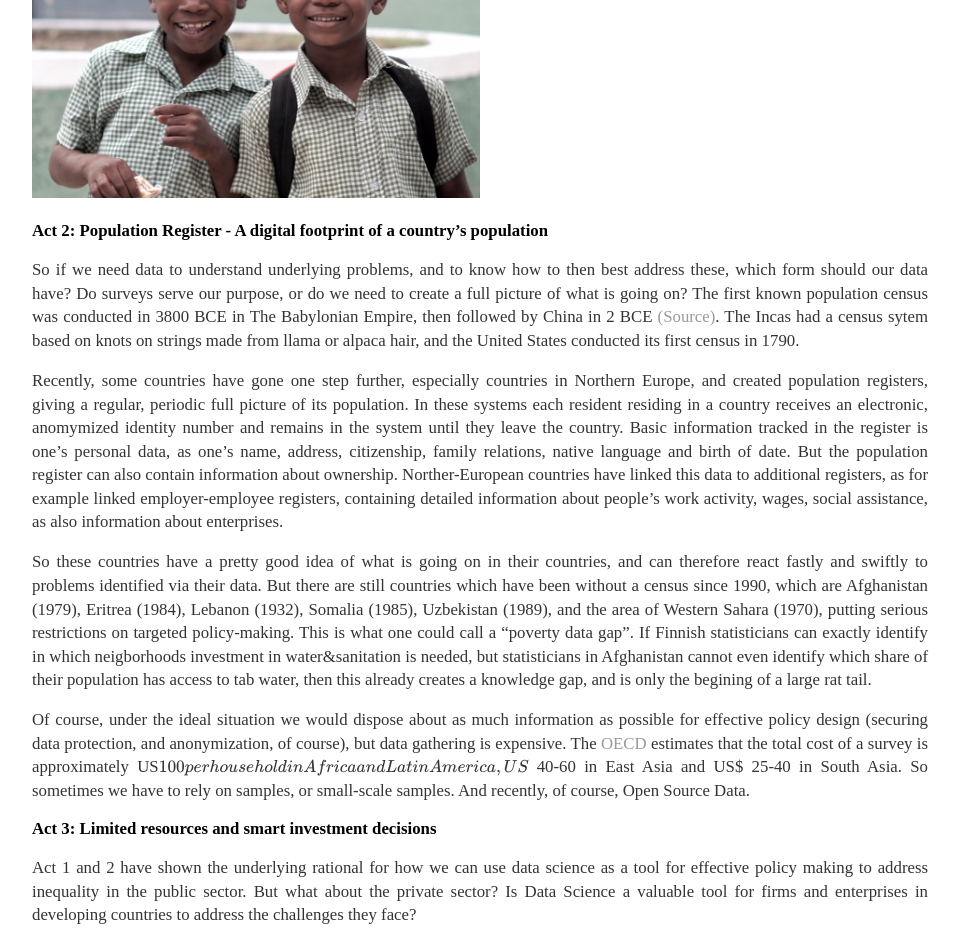
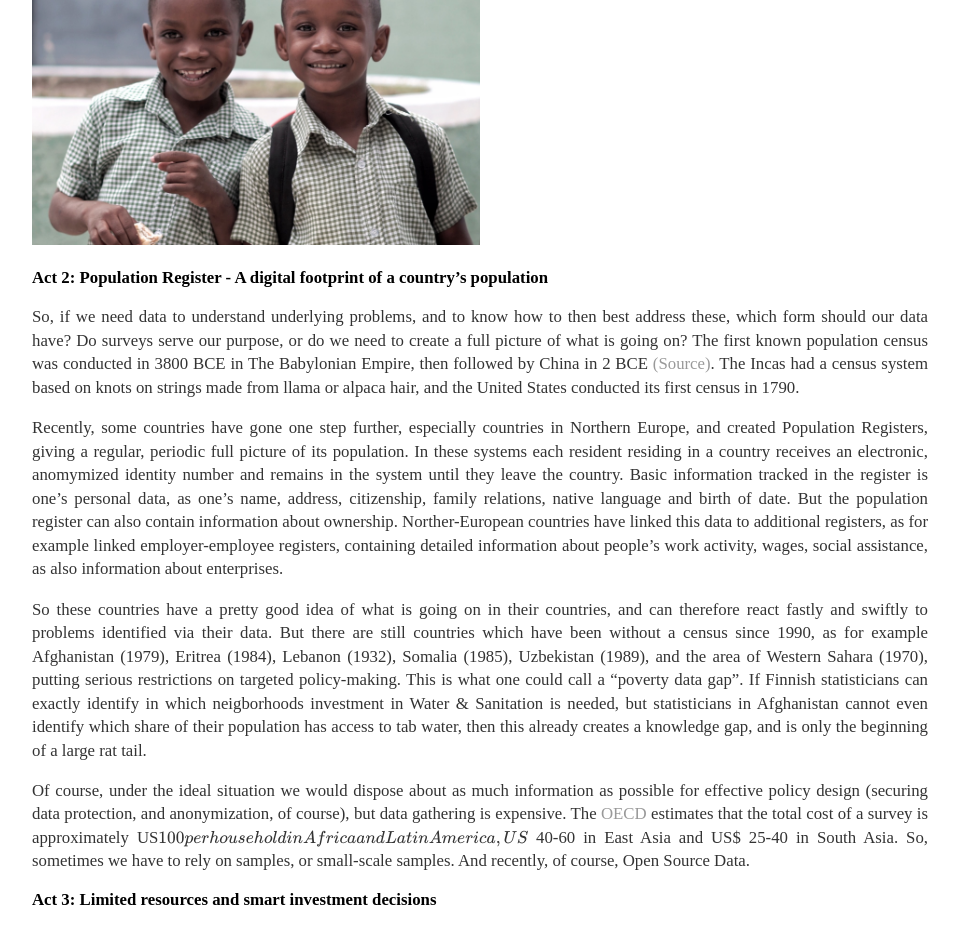
Before and after one commit to BrittaRude/BrittaRude.github.io, a Jekyll site: the page built from inputs_cakestory/_posts/2020-07-01-britta-rude-the-cake-story-part-2.md, in a window 1280 px wide and 1400 px high, scrolled down 1200 px. Shown: the top 930 px of the window, without its empty margins (160-1120 px from the left). Built offline with Jekyll 4.4.1, drawn with Linux system fonts in a browser that asks for light colours; formulas are drawn with MathJax 3; some of the changed text lies outside the part shown.

Commit message:
Update 2020-07-01-britta-rude-the-cake-story-part-2.md

```diff
--- a/inputs_cakestory/_posts/2020-07-01-britta-rude-the-cake-story-part-2.md
+++ b/inputs_cakestory/_posts/2020-07-01-britta-rude-the-cake-story-part-2.md
@@ -2,37 +2,37 @@
 layout: post
 title: "How can we use Data Science as a tool to address inequality?"
 date: 2020-10-24
-myexcerpt: We live in an increasingly data-driven world. But how can we use data science as a tool to address inequality? This article gives an overview of three ways in which we can transform data science into a tool to fight inequality.
+myexcerpt: We live in an increasingly data-driven world. But how can we use Data Science as a tool to address inequality? This article gives an overview of three ways in which we can transform Data Science into a tool to fight inequality.
 image: /images/CakeStory_FeatureImage.jpg
 ---
 
-We live in an increasingly data-driven world. But how can we use data science as a tool to address inequality? First of all, we can use it to generate knowledge, and understand what is going on in developing countries. To address a problem, you need to know what is going on. Second of all, closing the digital data gap is a step towards closing one form of inequality causing ineffective policy-making. We can use data-science to create digital footprints of our population. And lastly, we can use Data Science as a tool for smart investment decisions in the private sector, converting it into a tool for enterprises to generate value out of their money.
+We live in an increasingly data-driven world. But how can we use Data Science as a tool to address inequality? First of all, we can use it to generate knowledge, and understand what is going on in developing countries. To address a problem, you need to know what is going on. Second of all, closing the digital data gap is a step towards closing one form of inequality causing ineffective policy-making. We can use Data Science to create digital footprints of our population. And lastly, we can use Data Science as a tool for smart investment decisions in the private sector, converting it into a tool for enterprises to generate the most possible value out of their money.
 
 ## Act 1: To address a problem, we need to know what is going on.
 
-In 2006, Chile finds out that an overproportional large share of its children younger than 4 years old is affected by poverty (CASEN (2006)). 10.5 percent of the overall population live below the poverty line, and 3.2 percent in extreme poverty, compared to 16.7 percent of children below 4 years old (7.2 percent respectively). At the same time, the National Survey of Quality of Life conducted in 2006 revealed that 30 percent of children below 5 years old did not reach their development goals, and that development delays mainly persisted in low income groups. These findings caused resonance in the political debate, and shortly thereafter, the Presidential Advisory Council for the Reform of Policies for Children was founded. Its purpose was to identify, formulate and design the establishment of a social protections system for Early Childhood in Chile, today known as Chile Crece Contigo.
+In 2006, Chile comes to the conclusion that an overproportional large share of its children younger than 4 years old is affected by poverty (CASEN (2006)). 10.5 percent of the overall population live below the poverty line, and 3.2 percent in extreme poverty, compared to 16.7 percent of children below 4 years old (7.2 percent respectively). At the same time, the National Survey of Quality of Life conducted in 2006 revealed that 30 percent of children below 5 years old did not reach their development goals, and that development delays mainly persisted in low income groups. These findings caused resonance in the political debate, and shortly thereafter, the Presidential Advisory Council for the Reform of Policies for Children was founded. Its purpose was to identify, formulate and design the establishment of a social protections system for Early Childhood in Chile, today known as Chile Crece Contigo.
 
-This is one example showing how data helped to reveal a problem, then resulting in a targeted response. To make things better, we need to know what is going on. Another example is the High/Scope Perry Preschool Project. The High/Scope Perry Preschool Project started in 1962 analyzing the influences of pre-school education on children's learning outcomes. The project started when David Weikert noted that poor children do much worse in school, and founded a committee trying to address this. As part of the project, a random group of vulnerable, ultra-poor children between 3 and 4 years old got access to pre-school as well as a weekly 90-minute home visit by a social worker, while a second group of vulnerable, ultra-poor children with similar characteristics served as their control group. 24 years later, researchers compared several socio-economic outcomes among both groups, as criminal activities, income, and educational outcomes. The relevations of the High/Scope Perry Preschool Project contributed to the general acceptance of the importance of kindergardens in society, and the foundation of a large number of pre-school facilities. Nowadays, the High/Scope Perry Preschool Project has been extensively studied, similar initiatives have been founded, and the knowledge created through data generated through these experiments, flows into respective policy designs.
+This is one example showing how data helped to reveal a problem, then resulting in a targeted response. To make things better, we need to know what is going on. Another example is the High/Scope Perry Preschool Project. The High/Scope Perry Preschool Project started in 1962 analyzing the influences of pre-school education on children's learning outcomes. The project started when David Weikert noted that poor children do much worse in school, and founded a committee trying to address this. As part of the project, a random group of vulnerable, ultra-poor children between 3 and 4 years old got access to pre-school as well as a weekly 90-minute home visits by a social worker, while a second group of vulnerable, ultra-poor children with similar characteristics served as their control group. 24 years later, researchers compared several socio-economic outcomes among both groups, as criminal activities, income, and educational outcomes. The relevations of the High/Scope Perry Preschool Project contributed to the general acceptance of the importance of kindergardens in society, and the foundation of a large number of pre-school facilities. Nowadays, the High/Scope Perry Preschool Project has been extensively studied, similar initiatives have been founded, and the knowledge created through data generated through these experiments flows into respective policy designs.
 
 <img src="/images/PoorChildren.jpg" alt="Poor Children" style="max-width:50%;"/>
 
 
 ## Act 2: Population Register - A digital footprint of a country's population
 
-So if we need data to understand underlying problems, and to know how to then best address these, which form should our data have? Do surveys serve our purpose, or do we need to create a full picture of what is going on? The first known population census was conducted in 3800 BCE in The Babylonian Empire, then followed by China in 2 BCE [(Source)](https://www.prb.org/milestones-global-census-history/). The Incas had a census sytem based on knots on strings made from llama or alpaca hair, and the United States conducted its first census in 1790.
+So, if we need data to understand underlying problems, and to know how to then best address these, which form should our data have? Do surveys serve our purpose, or do we need to create a full picture of what is going on? The first known population census was conducted in 3800 BCE in The Babylonian Empire, then followed by China in 2 BCE [(Source)](https://www.prb.org/milestones-global-census-history/). The Incas had a census system based on knots on strings made from llama or alpaca hair, and the United States conducted its first census in 1790.
 
-Recently, some countries have gone one step further, especially countries in Northern Europe, and created population registers, giving a regular, periodic full picture of its population. In these systems each resident residing in a country receives an electronic, anomymized identity number and remains in the system until they leave the country. Basic information tracked in the register is one's personal data, as one's name, address, citizenship, family relations, native language and birth of date. But the population register can also contain information about ownership. Norther-European countries have linked this data to additional registers, as for example linked employer-employee registers, containing detailed information about people's work activity, wages, social assistance, as also information about enterprises.
+Recently, some countries have gone one step further, especially countries in Northern Europe, and created Population Registers, giving a regular, periodic full picture of its population. In these systems each resident residing in a country receives an electronic, anomymized identity number and remains in the system until they leave the country. Basic information tracked in the register is one's personal data, as one's name, address, citizenship, family relations, native language and birth of date. But the population register can also contain information about ownership. Norther-European countries have linked this data to additional registers, as for example linked employer-employee registers, containing detailed information about people's work activity, wages, social assistance, as also information about enterprises.
 
-So these countries have a pretty good idea of what is going on in their countries, and can therefore react fastly and swiftly to problems identified via their data. But there are still countries which have been without a census since 1990, which are Afghanistan (1979), Eritrea (1984), Lebanon (1932), Somalia (1985), Uzbekistan (1989), and the area of Western Sahara (1970), putting serious restrictions on targeted policy-making. This is what one could call a "poverty data gap". If Finnish statisticians can exactly identify in which neigborhoods investment in water&sanitation is needed, but statisticians in Afghanistan cannot even identify which share of their population has access to tab water, then this already creates a knowledge gap, and is only the begining of a large rat tail.
+So these countries have a pretty good idea of what is going on in their countries, and can therefore react fastly and swiftly to problems identified via their data. But there are still countries which have been without a census since 1990, as for example Afghanistan (1979), Eritrea (1984), Lebanon (1932), Somalia (1985), Uzbekistan (1989), and the area of Western Sahara (1970), putting serious restrictions on targeted policy-making. This is what one could call a "poverty data gap". If Finnish statisticians can exactly identify in which neigborhoods investment in Water & Sanitation is needed, but statisticians in Afghanistan cannot even identify which share of their population has access to tab water, then this already creates a knowledge gap, and is only the beginning of a large rat tail.
 
-Of course, under the ideal situation we would dispose about as much information as possible for effective policy design (securing data protection, and anonymization, of course), but data gathering is expensive. The [OECD](http://www.oecd.org/dac/evaluation/dcdndep/37671602.pdf) estimates that the total cost of a survey is approximately US$ 100 per household in Africa and Latin America, US$ 40-60 in East Asia and US$ 25-40 in South Asia. So sometimes we have to rely on samples, or small-scale samples. And recently, of course, Open Source Data.
+Of course, under the ideal situation we would dispose about as much information as possible for effective policy design (securing data protection, and anonymization, of course), but data gathering is expensive. The [OECD](http://www.oecd.org/dac/evaluation/dcdndep/37671602.pdf) estimates that the total cost of a survey is approximately US$ 100 per household in Africa and Latin America, US$ 40-60 in East Asia and US$ 25-40 in South Asia. So, sometimes we have to rely on samples, or small-scale samples. And recently, of course, Open Source Data.
 
 ## Act 3: Limited resources and smart investment decisions
 
-Act 1 and 2 have shown the underlying rational for how we can use data science as a tool for effective policy making to address inequality in the public sector. But what about the private sector? Is Data Science a valuable tool for firms and enterprises in developing countries to address the challenges they face?
+Act 1 and 2 have shown the underlying rational for how we can use Data Science as a tool for effective policy making to address inequality in the public sector. But what about the private sector? Is Data Science a valuable tool for firms and enterprises in developing countries to address the challenges they face?
 
-Of course it is. Resources are limited, and companies have to make the best investment decisions possible with the limited resources they have at hand. This is where financial analyses, as well as economic analyses can help to shed some light. Let's take Paraguay, for example. Paraguay is a land-logged country in the Southern Cone of Southamerica. Paraguay is the 4th largest exporter of soy beans in the World [(Source)](https://www.ifo.de/DocDL/sd-2020-09-rude-niederhoefer-ferrara-entwaldung-migration.pdf) and recently surpassed Argentina for the eighth place among the world’s largest beef exports [(Source)](https://www.usmef.org/paraguay-becoming-rising-star-in-beef-exports/). Let's take an investor looking to invest in the forestry industry, for example. If we have a timber plantation with a financial rate of return in the North-West of the country of 10 percent, and a similar timber plantation resulting in a financial return of 12 percent in the South-East of the country, the investor prefers to move his money to the South-East, of course. Factors that drive the profitability of timber plantations are transport costs, average tree growth, soil adaptability, among others. So if we can plot a granular map of the average tree growth, or soil adaptability in Paraguay, we can help investors to make informed investment decisions, and generate the largest value possible with the same amount of money.
+Resources are limited, and companies have to make the best investment decisions possible with the limited resources they have at hand. This is where financial analyses, as well as economic analyses can help to shed some light. Let's take Paraguay, for example. Paraguay is a land-logged country in the Southern Cone of Southamerica. Paraguay is the 4th largest exporter of soy beans in the World [(Source)](https://www.ifo.de/DocDL/sd-2020-09-rude-niederhoefer-ferrara-entwaldung-migration.pdf) and recently surpassed Argentina for the eighth place among the world’s largest beef exports [(Source)](https://www.usmef.org/paraguay-becoming-rising-star-in-beef-exports/). Let's take an investor looking to invest in the forestry industry, for example. If we have a timber plantation with a financial rate of return in the North-West of the country of 10 percent, and a similar timber plantation resulting in a financial return of 12 percent in the South-East of the country, the investor prefers to move his money to the South-East, of course. Factors that drive the profitability of timber plantations are transport costs, average tree growth, soil adaptability, among others. So if we can plot a granular map of the average tree growth, or soil adaptability in Paraguay, we can help investors to make informed investment decisions, and generate the largest value possible with the same amount of money. But drawing this map is only possible if we dispose of the right data.
 
-<img src="images/EucalyptusTrees.jpg" alt="Eucalyptus" align=right style="float;max-width:50%" hspace="10">
+<img src="/images/EucalyptusTrees.jpg" alt="Eucalyptus" align=right style="float;max-width:50%" hspace="10">
 
-The ways in which data science can be transformed in a tool to address inequality are manyfold. I have only lifted out some of the possibilities in which data science can help us to make a contribution. Read my next blogpost about how to make the most out of Open Data Sources for development purposes.
+The ways in which Data Science can be transformed into a tool to address inequality are manyfold. I have only lifted out some of the possibilities in which Data Science can help us to make a contribution. Read my next blogpost about how to make the most out of Open Data Sources for development purposes.
```
